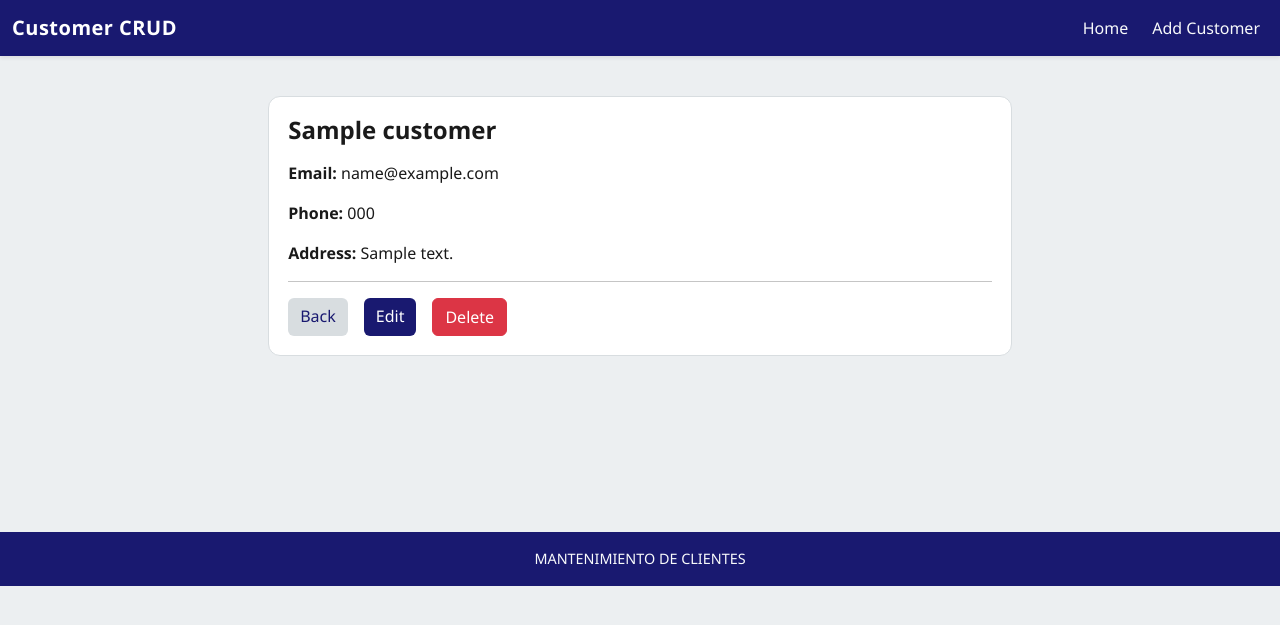
After one commit to Lamk-S/Python, a Django app: template Intermediate/09-Web-Development-Django/WDD02_Sales-website/core/templates/customer_detail.html in a window 1280 px wide. The commit adds this page. Shown: the top 625 px of the page. Run offline with Django 5.2, Linux system fonts and the light colour scheme; the template is opened without the code that fills it: most values are stand-ins (such as "Sample title", 1, 10 or a date in 2020).

Commit message:
Sales System - Customer view

```diff
--- a/Intermediate/09-Web-Development-Django/WDD02_Sales-website/core/models.py
+++ b/Intermediate/09-Web-Development-Django/WDD02_Sales-website/core/models.py
@@ -1,4 +1,5 @@
 from django.db import models
+from django.urls import reverse
 
 class Customer(models.Model):
     name = models.CharField(max_length=100)
@@ -9,6 +10,9 @@ class Customer(models.Model):
 
     def __str__(self):
         return self.name
+
+    def get_absolute_url(self):
+        return reverse('core:home')
 
 class Category(models.Model):
     name = models.CharField(max_length=100)
--- a/Intermediate/09-Web-Development-Django/WDD02_Sales-website/core/static/css/main.css
+++ b/Intermediate/09-Web-Development-Django/WDD02_Sales-website/core/static/css/main.css
@@ -1,16 +1,129 @@
-.main-content {
-    padding-top: 5em;
-    padding-bottom: 8em;
+/* Paleta de colores */
+
+:root {
+    --primary: #191970;           /* Midnight Blue */
+    --primary-dark: #12124f;      /* Más profundo */
+    --primary-light: #2e2e9e;     /* Versión más viva */
+
+    --neutral: #ECEFF1;           /* Fondo principal */
+    --neutral-dark: #d8dde0;      /* Gris derivado */
+    --neutral-light: #f8fafb;     /* Blanco con matiz frío */
+
+    --text-main: #1a1a1a;
+    --text-muted: #5f6b73;
 }
 
+/* Global */
+
+body {
+    background-color: var(--neutral);
+    color: var(--text-main);
+    font-family: "Segoe UI", system-ui, -apple-system, sans-serif;
+}
+
+.main-content {
+    padding-top: 6rem;
+    padding-bottom: 6rem;
+}
+
+/* Navbar */
+
+.navbar {
+    background-color: var(--primary) !important;
+}
+
+.navbar-brand {
+    font-weight: 600;
+    letter-spacing: 0.5px;
+}
+
+.nav-link {
+    color: var(--neutral-light) !important;
+    transition: 0.3s ease;
+}
+
+.nav-link:hover {
+    color: #ffffff !important;
+    transform: translateY(-1px);
+}
+
+/* Botones */
+
+.btn-primary-custom {
+    background-color: var(--primary);
+    border: none;
+    color: white;
+    transition: 0.3s ease;
+}
+
+.btn-primary-custom:hover {
+    background-color: var(--primary-dark);
+}
+
+.btn-secondary-custom {
+    background-color: var(--neutral-dark);
+    border: none;
+    color: var(--primary);
+    transition: 0.3s ease;
+}
+
+.btn-secondary-custom:hover {
+    background-color: #c9d0d4;
+}
+
+/* Tarjetas */
+
+.card-custom {
+    background: white;
+    border: 1px solid var(--neutral-dark);
+    border-radius: 12px;
+    padding: 1.2rem;
+    transition: 0.3s ease;
+}
+
+.card-custom:hover {
+    box-shadow: 0 8px 20px rgba(25, 25, 112, 0.15);
+    transform: translateY(-2px);
+}
+
+/* Links */
+
+a {
+    text-decoration: none;
+}
+
+.link-action {
+    color: var(--primary);
+    font-weight: 500;
+}
+
+.link-action:hover {
+    color: var(--primary-dark);
+}
+
+/* Footer */
+
 .footer {
-    background: #343a40;
-    color: white;
+    background: var(--primary);
+    color: var(--neutral-light);
     text-align: center;
-    padding: 1em;
-    margin-top: 5em;
-    position: fixed;
-    left: 0;
-    bottom: 0;
-    width: 100%;
+    padding: 1rem;
+    margin-top: 5rem;
+    font-size: 0.9rem;
 }
+
+/* Formularios */
+
+form input,
+form textarea,
+form select {
+    border-radius: 8px !important;
+    border: 1px solid var(--neutral-dark) !important;
+}
+
+form input:focus,
+form textarea:focus,
+form select:focus {
+    border-color: var(--primary) !important;
+    box-shadow: 0 0 0 0.15rem rgba(25, 25, 112, 0.2) !important;
+}
--- a/Intermediate/09-Web-Development-Django/WDD02_Sales-website/core/templates/base/base.html
+++ b/Intermediate/09-Web-Development-Django/WDD02_Sales-website/core/templates/base/base.html
@@ -5,7 +5,7 @@
 <head>
     <meta charset="utf-8">
     <meta name="viewport" content="width=device-width, initial-scale=1">
-    <title>CRUDs</title>
+    <title>Sales System</title>
     <link href="https://cdn.jsdelivr.net/npm/bootstrap@5.3.8/dist/css/bootstrap.min.css" rel="stylesheet" integrity="sha384-sRIl4kxILFvY47J16cr9ZwB07vP4J8+LH7qKQnuqkuIAvNWLzeN8tE5YBujZqJLB" crossorigin="anonymous">
     <link rel="stylesheet" href="{% static 'css/main.css' %}">
 </head>
@@ -24,7 +24,7 @@
                         <a class="nav-link active" aria-current="page" href="#">Home</a>
                     </li>
                     <li class="nav-item">
-                        <a class="nav-link" href="#">+ Add Customer</a>
+                        <a class="nav-link" href="{% url 'core:customer_create' %}">Add Customer</a>
                     </li>
                 </ul>
             </div>
--- /dev/null
+++ b/Intermediate/09-Web-Development-Django/WDD02_Sales-website/core/templates/customer_detail.html
@@ -0,0 +1,18 @@
+{% extends 'base/base.html' %}
+{% block content %}
+<div class="card-custom col-md-8 mx-auto">
+    <h4 class="mb-3 fw-semibold">{{ customer.name }}</h4>
+
+    <p><strong>Email:</strong> {{ customer.email }}</p>
+    <p><strong>Phone:</strong> {{ customer.phone }}</p>
+    <p><strong>Address:</strong> {{ customer.address }}</p>
+
+    <hr>
+
+    <div class="d-flex gap-3">
+        <a href="{% url 'core:home' %}" class="btn btn-secondary-custom">Back</a>
+        <a href="#" class="btn btn-primary-custom">Edit</a>
+        <a href="#" class="btn btn-danger">Delete</a>
+    </div>
+</div>
+{% endblock %}
--- a/Intermediate/09-Web-Development-Django/WDD02_Sales-website/core/urls.py
+++ b/Intermediate/09-Web-Development-Django/WDD02_Sales-website/core/urls.py
@@ -1,8 +1,10 @@
 from django.urls import path
-from .views import HomeView
+from .views import HomeView, CustomerCreateView, CustomerDetailView
 
 app_name = "core"
 
 urlpatterns = [
-    path('', HomeView.as_view(), name='home')
+    path('', HomeView.as_view(), name='home'),
+    path('customer/create', CustomerCreateView.as_view(), name='customer_create'),
+    path('customer/<int:pk>', CustomerDetailView.as_view(), name='customer_detail')
 ]
```
Also changed, not shown: Intermediate/09-Web-Development-Django/WDD02_Sales-website/core/templates/customer_create.html (added, +16 -0 lines), Intermediate/09-Web-Development-Django/WDD02_Sales-website/core/templates/index.html (+18 -8 lines), Intermediate/09-Web-Development-Django/WDD02_Sales-website/core/views.py (+11 -0 lines).
